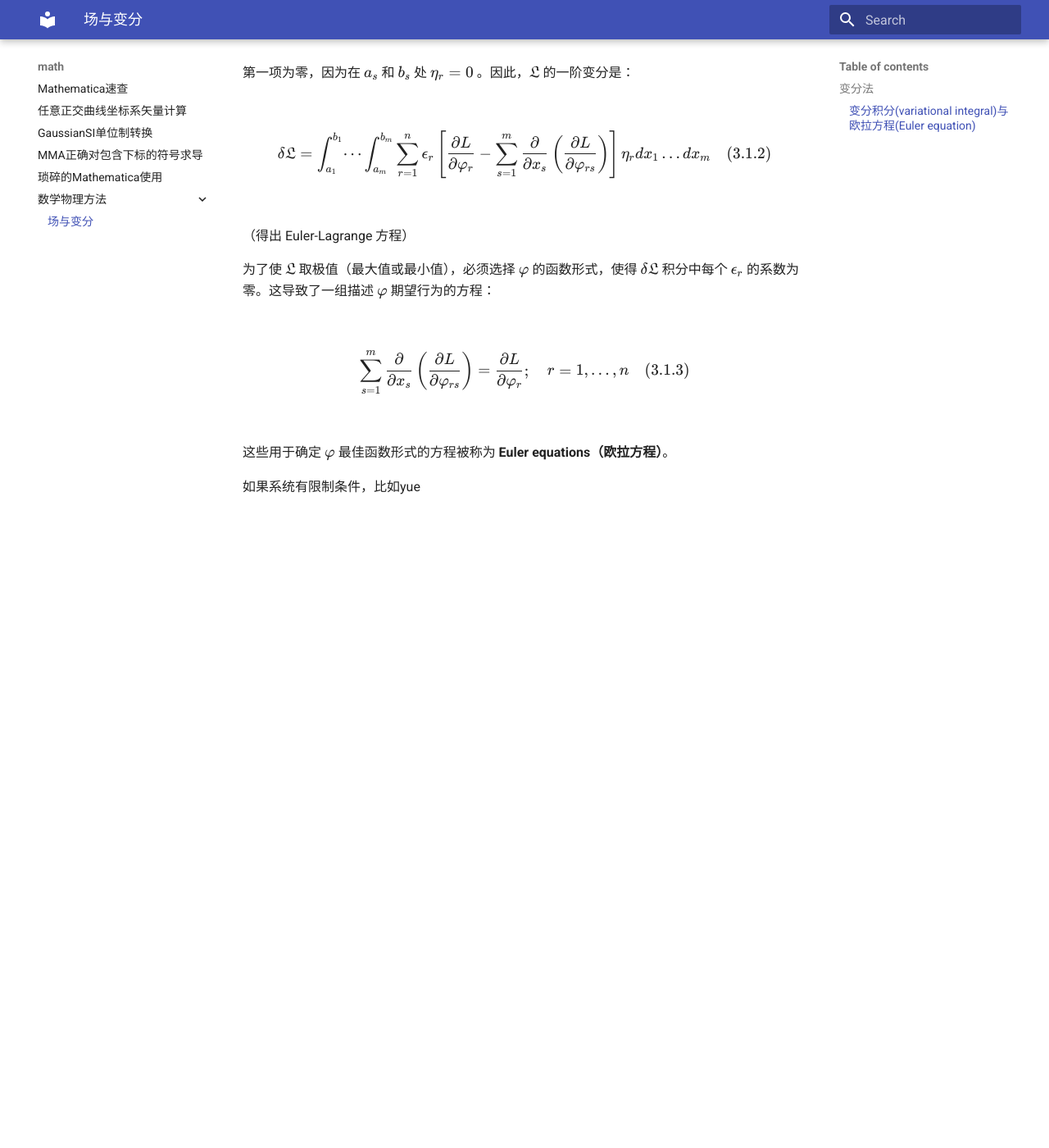
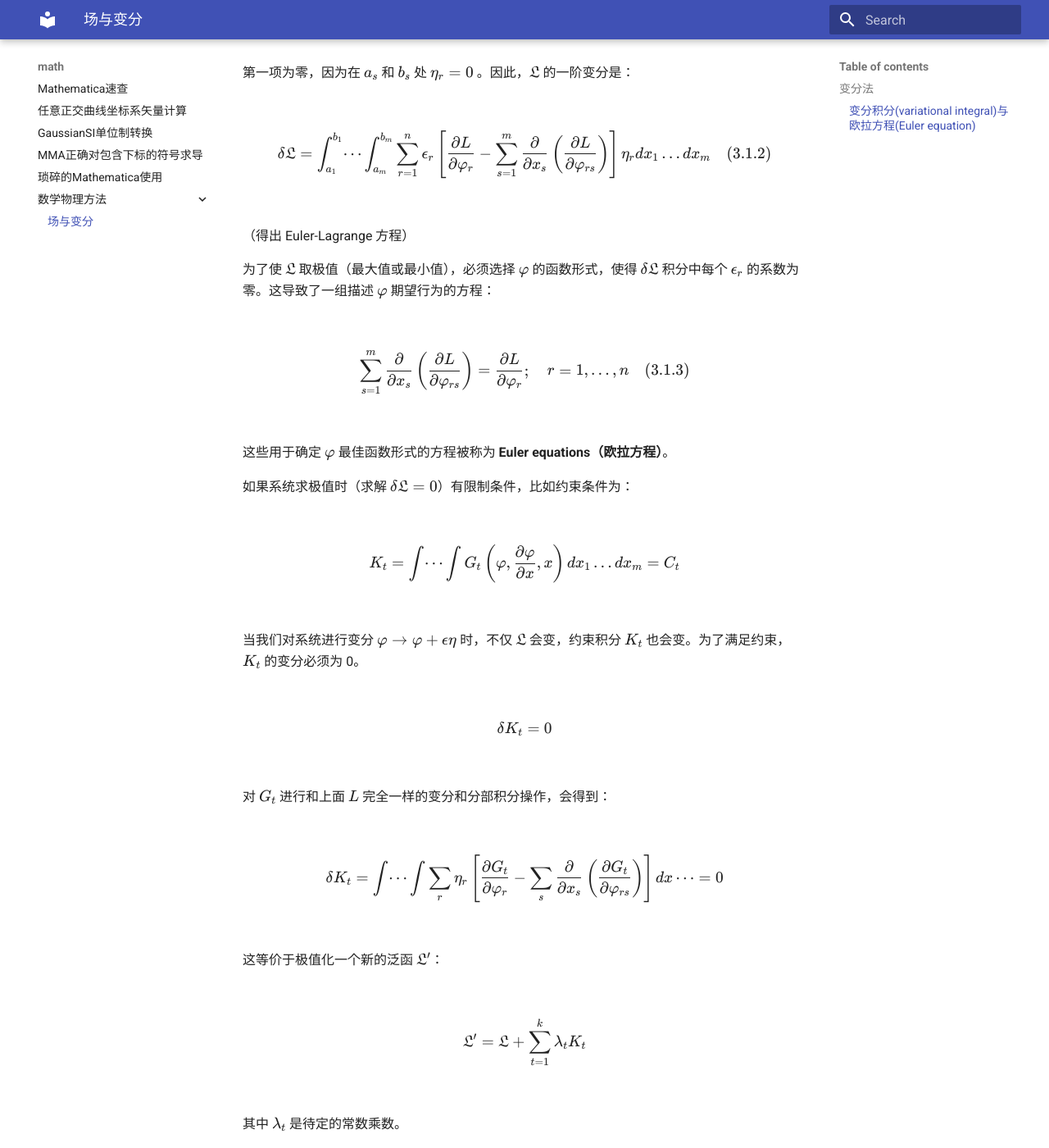
Before and after one commit to ymma98/technotes, an MkDocs documentation site: the page built from docs/math/数学物理方法/ch3_场与变分.md, in a window 1280 px wide and 1400 px high, scrolled down 1629 px. Shown: the whole window at 82% size. Built offline with MkDocs 1.6.1 and Material for MkDocs 9.7.7, drawn with Linux system fonts in a browser that asks for light colours; before the commit the page ends 2259 px from its top, so only the background shows below that; some of the changed text lies outside the part shown.

Commit message:
docs/math/数学物理方法/ch3_场与变分.md updated from https://stackedit.cn/

```diff
--- a/docs/math/数学物理方法/ch3_场与变分.md
+++ b/docs/math/数学物理方法/ch3_场与变分.md
@@ -47,9 +47,39 @@ $$\sum_{s=1}^{m} \frac{\partial}{\partial x_s} \left( \frac{\partial L}{\partial
 
 这些用于确定 $\varphi$ 最佳函数形式的方程被称为 **Euler equations（欧拉方程）**。
 
-如果系统有限制条件，比如yue
+如果系统求极值时（求解 $\delta \mathfrak{L} = 0$）有限制条件，比如约束条件为：
+
+$$K_t = \int \dots \int G_t \left( \varphi, \frac{\partial \varphi}{\partial x}, x \right) dx_1 \dots dx_m = C_t$$
+
+当我们对系统进行变分 $\varphi \to \varphi + \epsilon \eta$ 时，不仅 $\mathfrak{L}$ 会变，约束积分 $K_t$ 也会变。为了满足约束，$K_t$ 的变分必须为 0。
+
+$$\delta K_t = 0$$
+
+对 $G_t$ 进行和上面 $L$ 完全一样的变分和分部积分操作，会得到：
+
+$$\delta K_t = \int \dots \int \sum_{r} \eta_r \left[ \frac{\partial G_t}{\partial \varphi_r} - \sum_{s} \frac{\partial}{\partial x_s} \left( \frac{\partial G_t}{\partial \varphi_{rs}} \right) \right] dx \dots = 0$$
+
+这等价于极值化一个新的泛函 $\mathfrak{L}'$：
+
+$$\mathfrak{L}' = \mathfrak{L} + \sum_{t=1}^k \lambda_t K_t$$
+
+其中 $\lambda_t$ 是待定的常数乘数。
+
+将 $\mathfrak{L}$ 和 $K_t$ 的积分表达式代入：
+
+$$\mathfrak{L}' = \int \dots \int \left( L + \sum_{t=1}^k \lambda_t G_t \right) dx_1 \dots dx_m$$
+
+于是：
+
+$$L'(\varphi, \varphi_x, x) = L + \sum_{t=1}^k \lambda_t G_t \quad $$
+
+那么，有 $m$ 个新的欧拉方程 (Euler equations)，
+
+$$\sum_{s=1}^n \frac{\partial}{\partial x_s} \left( \frac{\partial L'}{\partial \varphi_{rs}} \right) = \frac{\partial L'}{\partial \varphi_r} $$
+
+加上 $k$ 个方程 (3.1.7) 一起用于确定 $\varphi$'s 以及 $\lambda$'s 的值。在这种情况下，拉格朗日乘数法无疑是更容易的方法。
 
 <!--stackedit_data:
-eyJoaXN0b3J5IjpbMTYxMDgxMDM1NiwxMjgzMDk2MDc1LC01OD
+eyJoaXN0b3J5IjpbLTYwMTMxNDkwMSwxMjgzMDk2MDc1LC01OD
 c5MzAxMDNdfQ==
 -->
```
